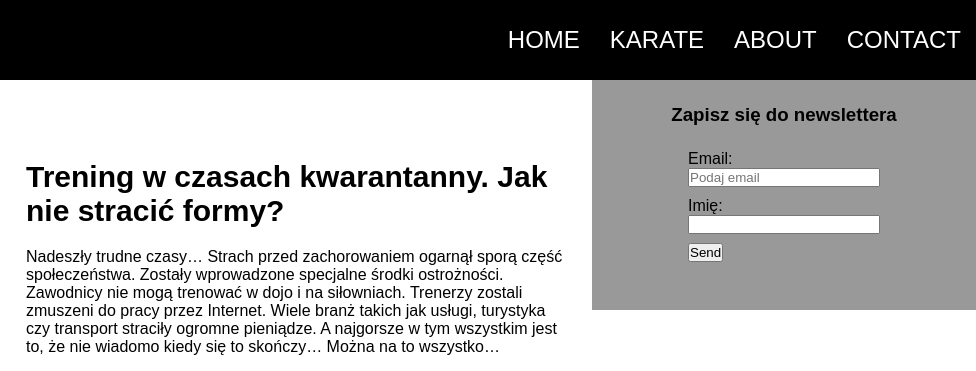
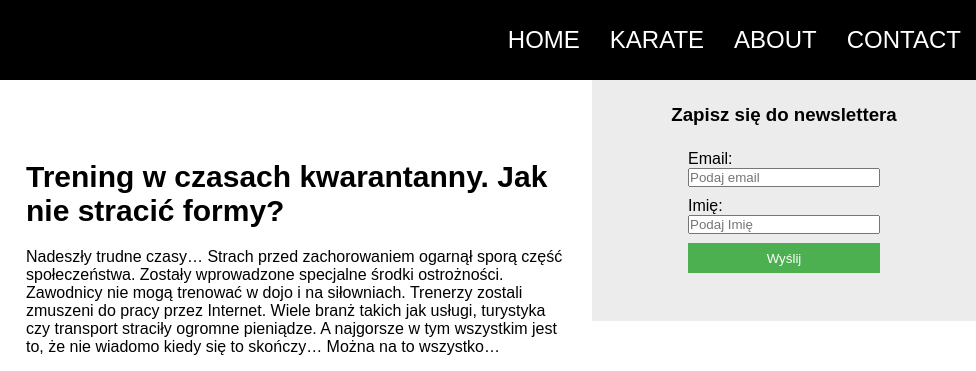
Before and after one commit to MichalCbl25/Projekt, a plain HTML site: page Index.html in a window 1280 px wide. Shown: the top 371 px of the page, 304-1280 px from the left. Drawn offline with Linux system fonts and the light colour scheme.

Commit message:
newsletter and more

```diff
--- a/Index.html
+++ b/Index.html
@@ -1,5 +1,5 @@
 <!DOCTYPE html>
-<html lang="en">
+<html lang="pl">
   <head>
     <meta charset="UTF-8" />
     <meta http-equiv="X-UA-Compatible" content="IE=edge" />
@@ -148,7 +148,7 @@
     <aside>
       <section class="newsletter">
         <h3 class="newsletter-title">Zapisz się do newslettera</h3>
-        <form action="https://formsubmit.co/michalcybulski25@@gmail.com" method="POST" class="newsletter-form">
+        <form target="_blank" action="https://formsubmit.co/el/noyegu" method="POST" class="newsletter-form">
           <input type="hidden" name="_captcha" value="false" />
           <div class="field-wrapper">
             <label for="email-newsletter">Email: </label>
@@ -156,9 +156,9 @@
           </div>
           <div class="field-wrapper">
             <label for="name-newsletter">Imię: </label>
-            <input type="text" id="name-newsletter" name="name" required />
+            <input type="text" id="name-newsletter" name="name" placeholder="Podaj Imię" required />
           </div>
-          <button type="submit">Send</button>
+          <button type="submit" class="newsletter-button">Wyślij</button>
         </form>
       </section>
     </aside>
--- a/style/styleNav.css
+++ b/style/styleNav.css
@@ -161,13 +161,27 @@ input {
   width: 50%;
   margin: 0 auto;
 }
+
+.newsletter-button {
+  width: 100%;
+  height: 30px;
+  text-align: center;
+  border: none;
+  background-color: #4caf50;
+  color: #fff;
+}
+.newsletter-button:hover {
+  background-color: #04aa6d;
+  transition: 0.3s linear all;
+}
+
 aside {
   /*kolumna aside zajmuje 30% bloku okalającego*/
   width: 30%;
   /*element dąży do lewej strony bloku sąsiedniego jeśli się nie mieści zostanie
   wyświetlony pod spodem*/
   float: left;
-  background-color: #999999;
+  background-color: #9999992f;
   height: max-content;
 }
 
```
Also changed, not shown: About.html (+1 -1 lines), Contact.html (+1 -1 lines), Karate.html (+1 -1 lines).
